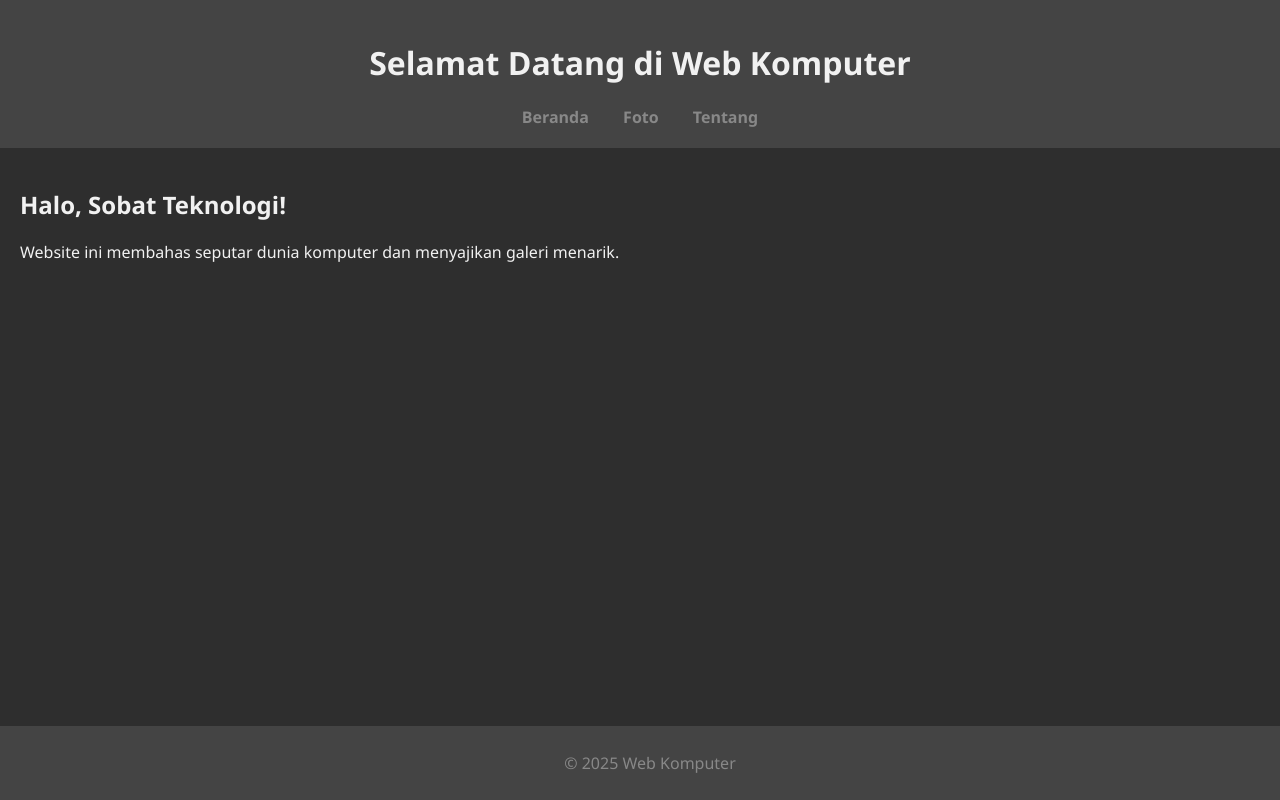
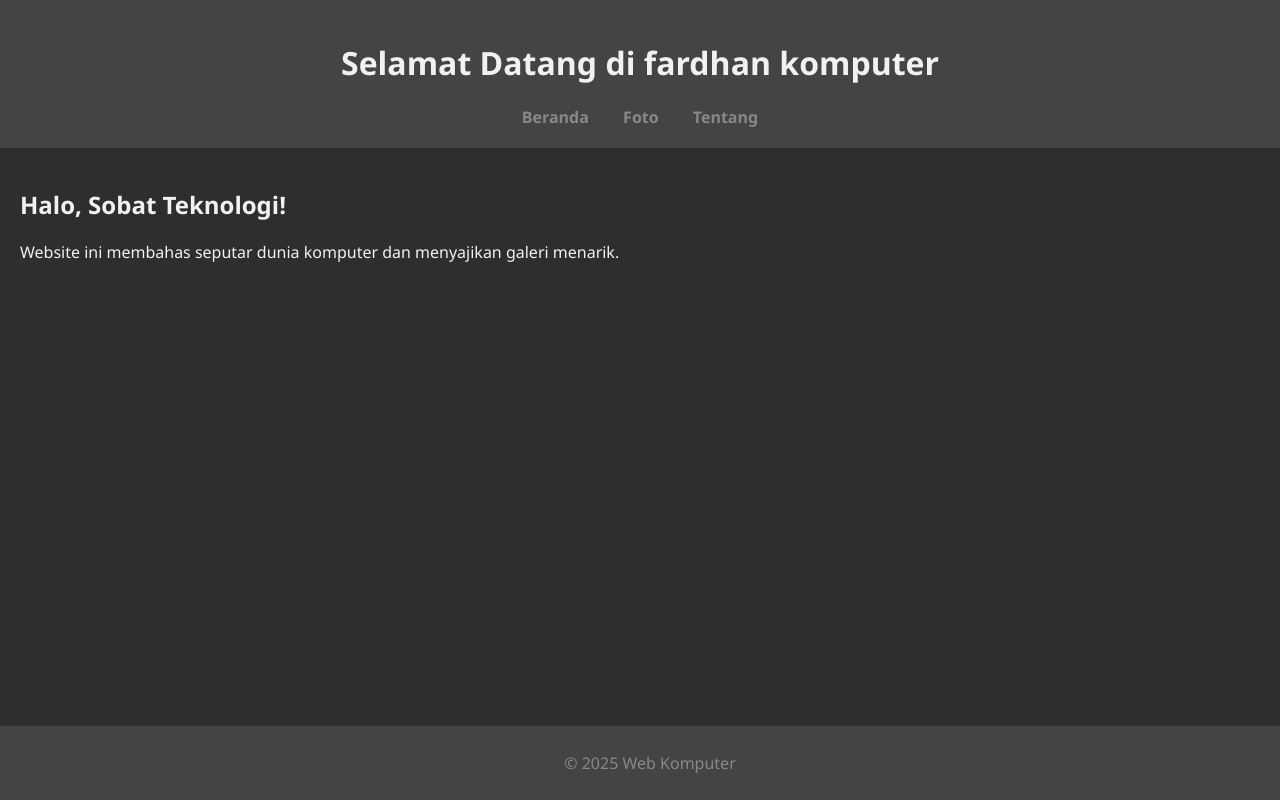
Before and after one commit to fardhanalle/janganlupasubrek, a plain HTML site: page index.html in a window 1280 px wide. Drawn offline with Linux system fonts and the light colour scheme.

Commit message:
Update index.html

```diff
--- a/index.html
+++ b/index.html
@@ -7,7 +7,7 @@
 </head>
 <body>
   <header>
-    <h1>Selamat Datang di Web Komputer</h1>
+    <h1>Selamat Datang di fardhan komputer</h1>
     <nav>
       <a href="index.html">Beranda</a>
       <a href="foto.html">Foto</a>
```
